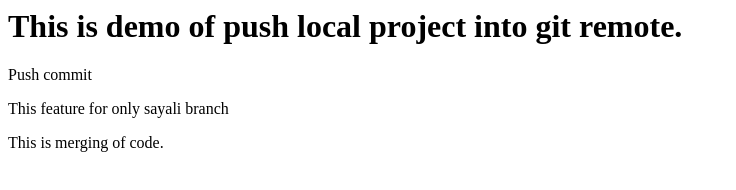
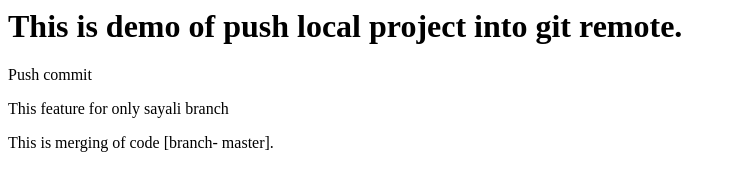
Before and after one commit to sayaliPharne/local-project-into-git, a plain HTML site: page index.html in a window 1280 px wide. Shown: the whole page, without its empty margins (0-736 px from the left). Drawn offline with Linux system fonts and the light colour scheme.

Commit message:
branch name add

```diff
--- a/index.html
+++ b/index.html
@@ -2,4 +2,4 @@
 <p>Push commit</p>
 <span>This feature for only sayali branch</span>
 <br>
-<p>This is merging of code.</p>
+<p>This is merging of code [branch- master].</p>
```
